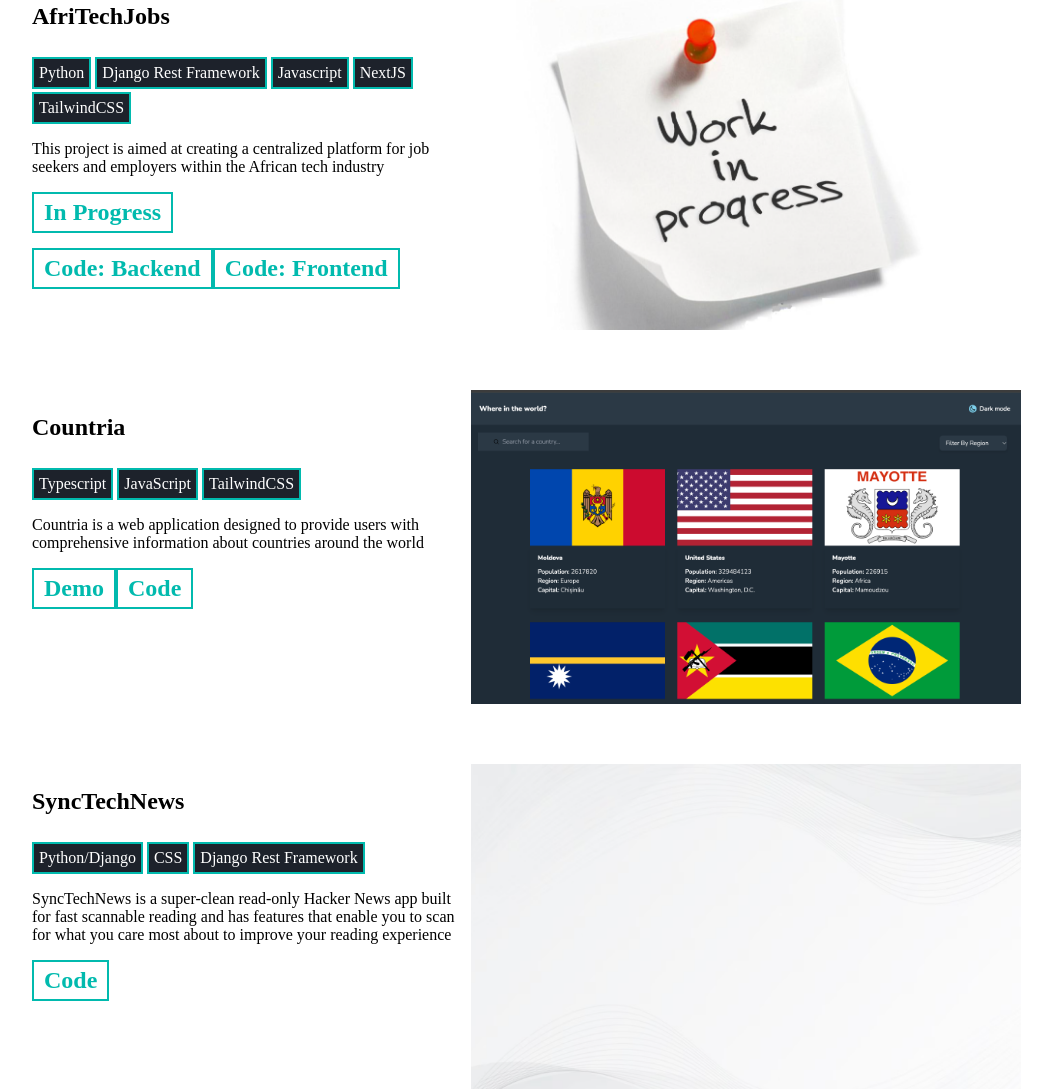
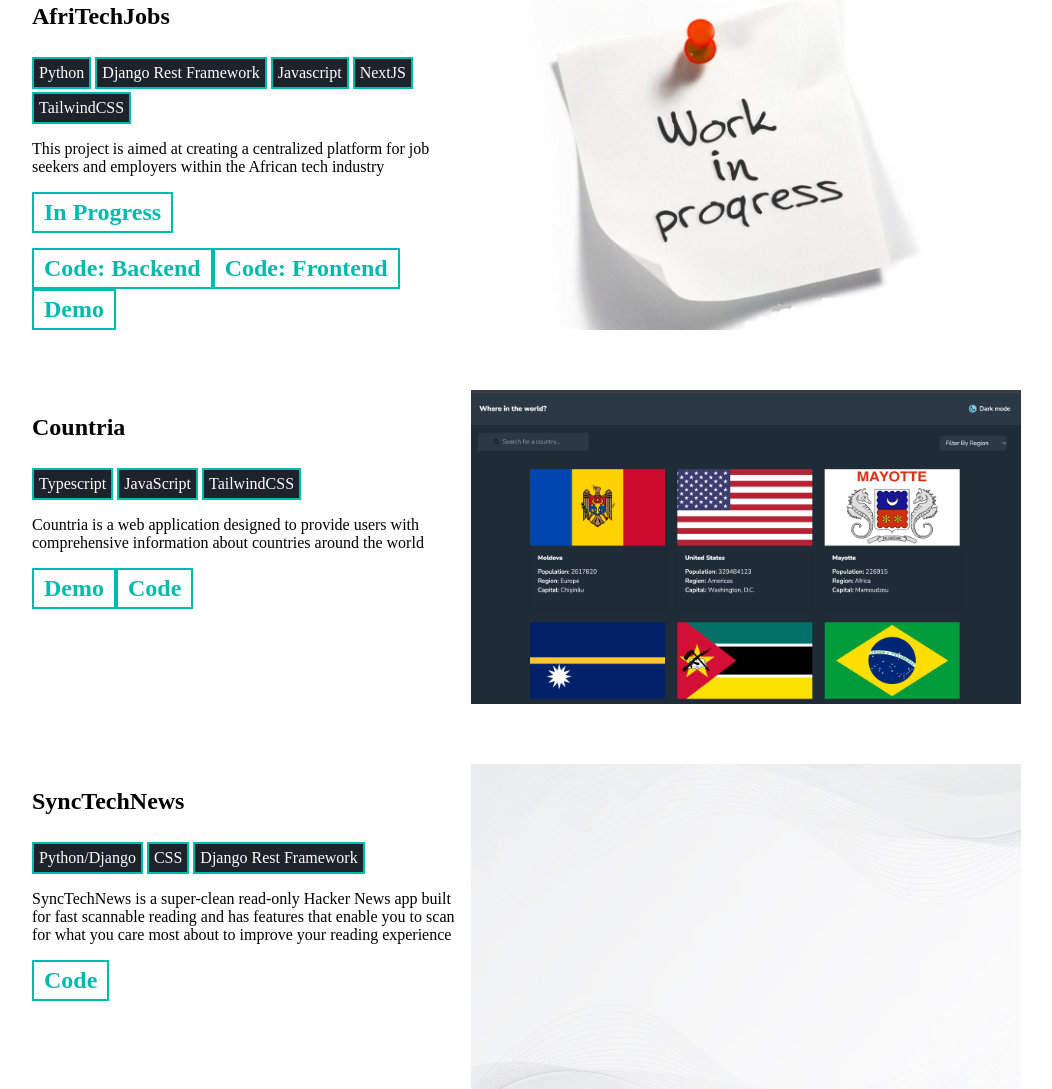
Before and after one commit to Theresa-o/Portfolio, a plain HTML site: page index.html in a window 1280 px wide. Shown: the part 1721-2810 px from the top of the page, without its empty margins (78-1130 px from the left). Drawn offline with Linux system fonts and the light colour scheme.

Commit message:
Updated links

```diff
--- a/index.html
+++ b/index.html
@@ -177,9 +177,14 @@
                   >Code: Backend</a
                 >
                 <a
-                  href="https://github.com/Theresa-o/afritechjobsfrontend"
+                  href="https://github.com/Theresa-o/AfritechjobsReact"
                   class="btn-group project-link"
                   >Code: Frontend</a
+                >
+                <a
+                  href="https://afritechjobs.netlify.app/"
+                  class="btn-group project-link"
+                  >Demo</a
                 >
               </div>
             </div>
```
